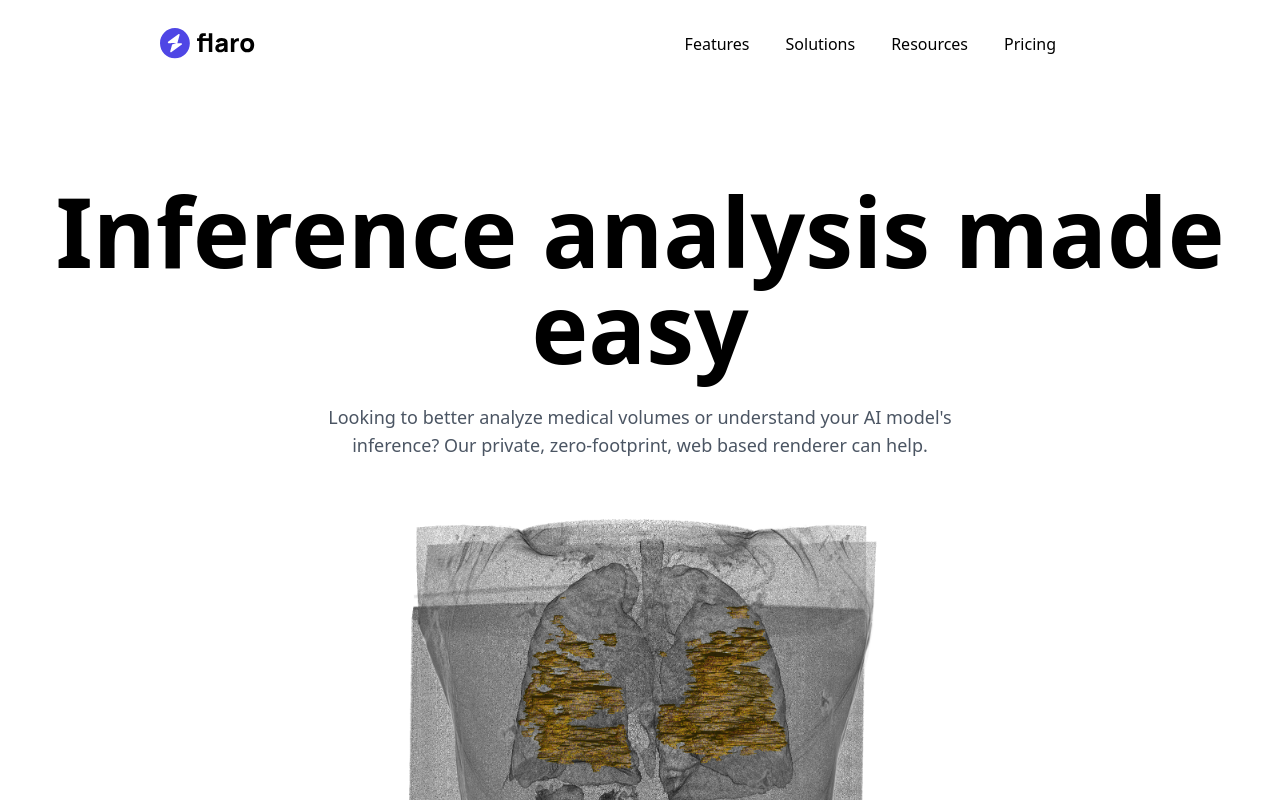
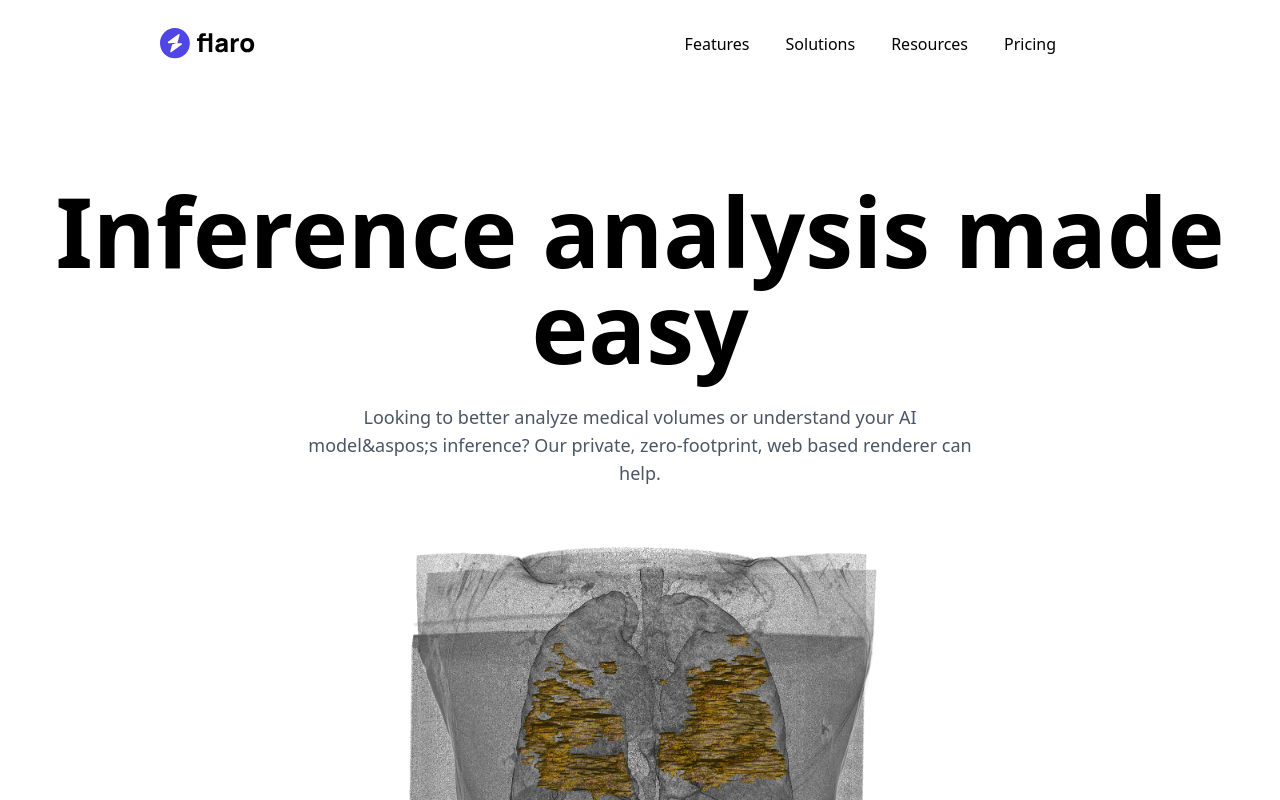
Before and after one commit to Asilbec/vti-landing-page, a Next.js app: page / in a window 1280 px wide. Shown: the top 800 px of the page. Built offline with nearby package versions, Linux system fonts and the light colour scheme.

Commit message:
fixed vercel issues

```diff
--- a/src/components/hero.tsx
+++ b/src/components/hero.tsx
@@ -9,7 +9,7 @@ export function Hero() {
                     Inference analysis made easy
                 </h2>
                 <p className="mb-14 text-lg text-gray-600 font-medium text-center mx-auto md:max-w-2xl">
-                    Looking to better analyze medical volumes or understand your AI model's inference? Our private,
+                    Looking to better analyze medical volumes or understand your AI model&aspos;s inference? Our private,
                     zero-footprint, web based renderer can help.
                 </p>
                 <div className="flex justify-center">
```
